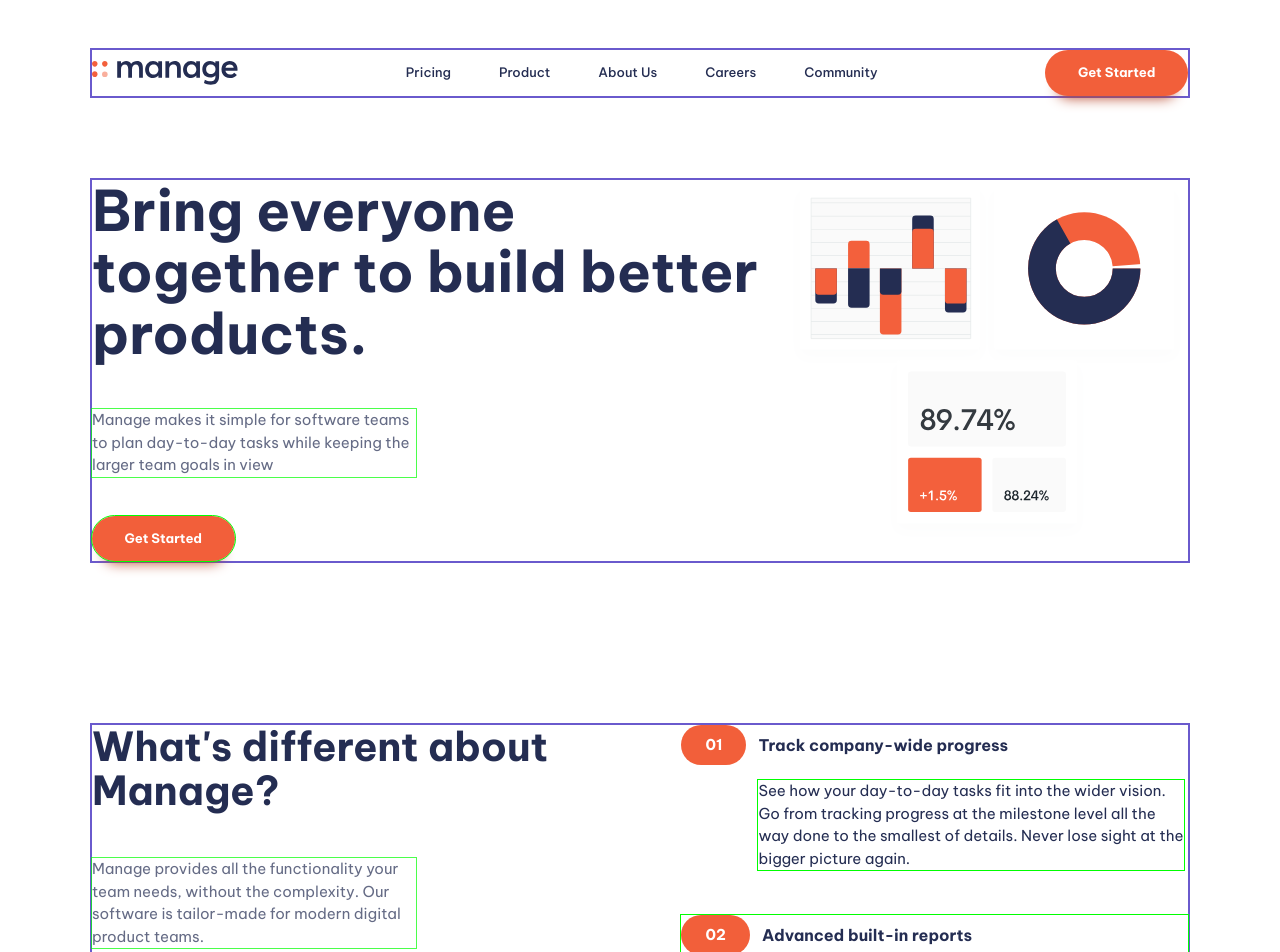
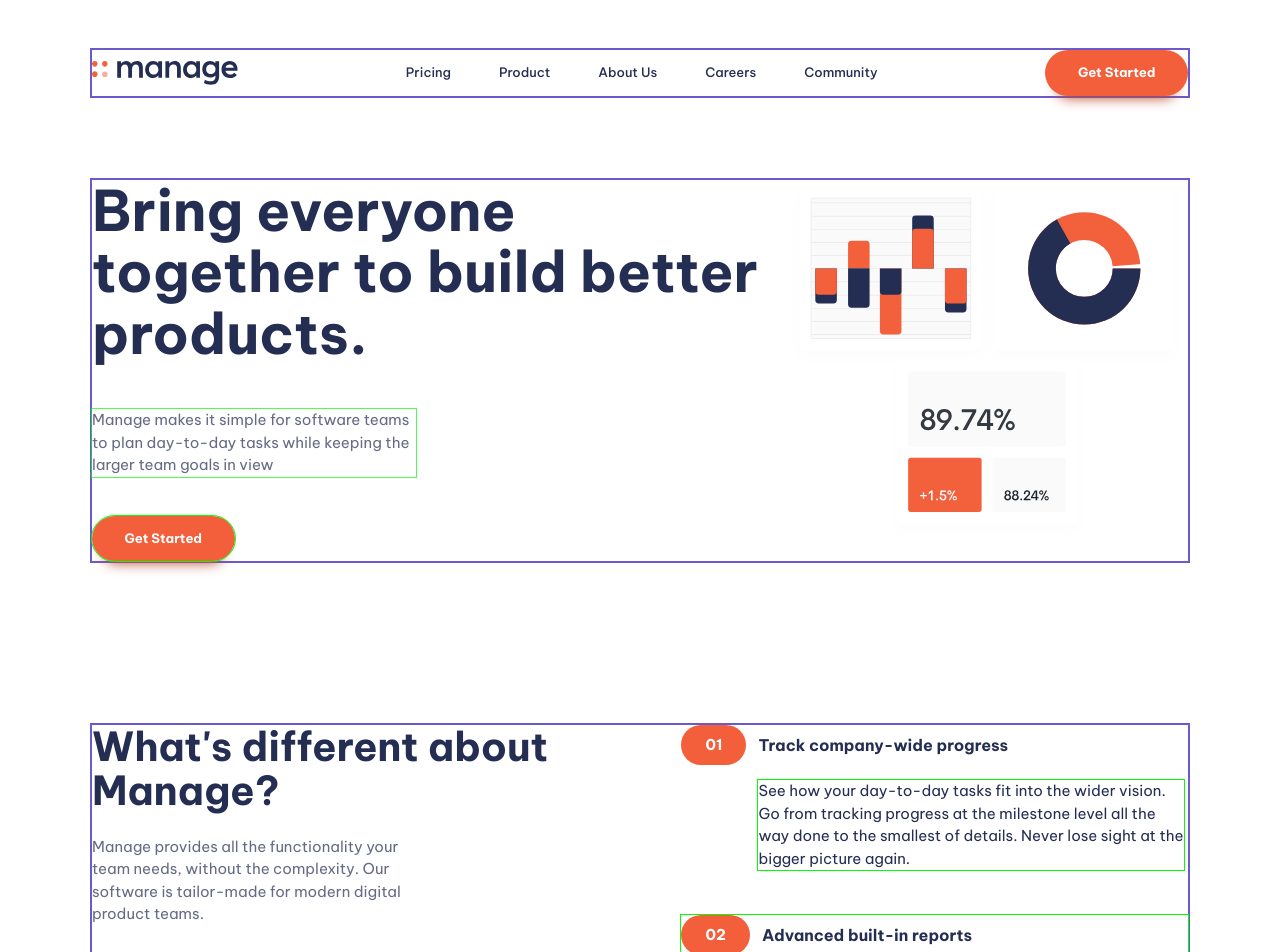
Before and after one commit to reynaldlamury/Manage, a React (Vite) app: page / in a window 1280 px wide. Shown: the top 952 px of the page. Built offline with nearby package versions, Linux system fonts and the light colour scheme.

Commit message:
remove flow on section-2 div and add margin-top-custom

```diff
--- a/src/App.jsx
+++ b/src/App.jsx
@@ -92,7 +92,7 @@ function App() {
         <section className="section-2 | padding-block-900">
           <div className="container">
             <div className="even-columns">
-              <div className="flow text-center-sm-only">
+              <div className="text-center-sm-only margin-top-custom">
                 <h2 className="fs-secondary-heading fw-bold">
                   What's different about Manage?
                 </h2>
--- a/src/App.scss
+++ b/src/App.scss
@@ -228,6 +228,12 @@ input:where([type="text"], [type="email"]) {
 
 main {
   .section-2 {
+    .margin-top-custom {
+			p {
+
+      margin-top: 1.5em;
+			}
+    }
     /* numbered items */
     .numbered-items {
       counter-reset: count;
```
